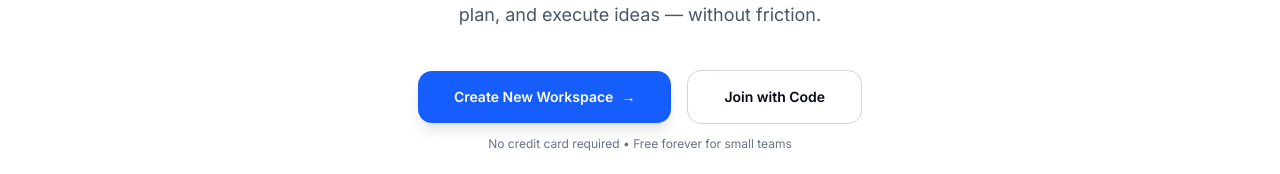
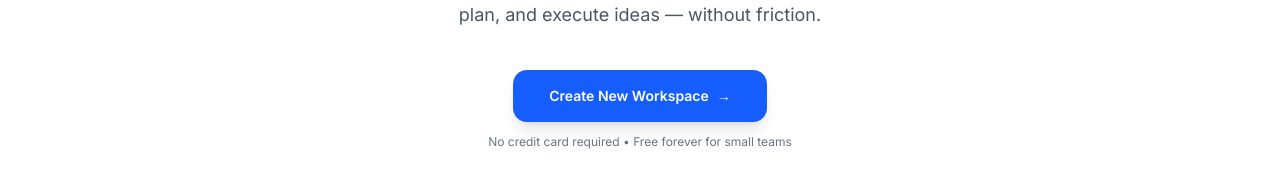
Before and after one commit to innovativecoder1267/realtime-frontend, a Next.js app: page / in a window 1280 px wide. Shown: the part 431-605 px from the top of the page. Built offline with nearby package versions, Linux system fonts and the light colour scheme.

Commit message:
Remove 'Join with Code' button
Removed 'Join with Code' button from the page.

```diff
--- a/src/app/page.jsx
+++ b/src/app/page.jsx
@@ -103,9 +103,6 @@ export default function Landingpage() {
       <span className="group-hover:translate-x-1 transition-transform">→</span>
     </Link>
 
-    <button className="px-9 py-4 rounded-xl font-semibold text-sm border border-gray-300 bg-white/80 backdrop-blur hover:border-gray-400 hover:bg-white transition">
-      Join with Code
-    </button>
   </div>
 
   {/* TRUST LINE */}
```
